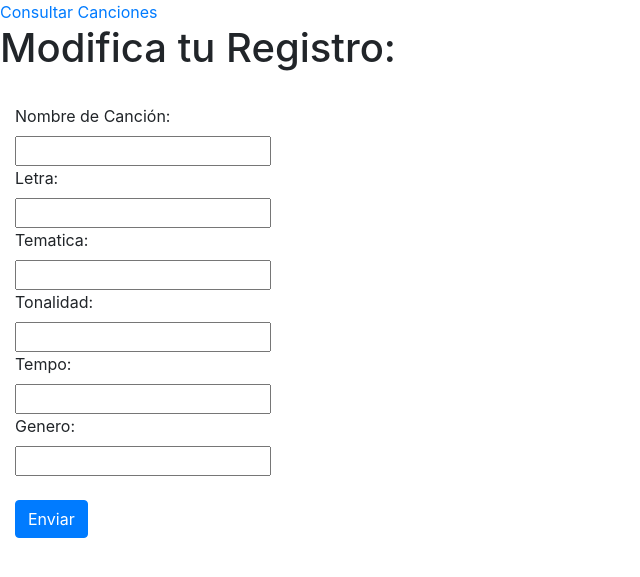
After one commit to 1088330813/CRUD-MDA-EN-SYMFONY, a Symfony app: template templates/modificar/modificar.html.twig in a window 1280 px wide. The commit adds this page. Shown: the top 577 px of the page, without its empty margins (0-640 px from the left). Run offline with Twig, Linux system fonts and the light colour scheme; the template is opened without the code that fills it, so the values that code supplies are empty; some libraries are stand-ins or nearby versions.

Commit message:
delete ejecutado

```diff
--- a/src/Repository/CancionesRepository.php
+++ b/src/Repository/CancionesRepository.php
@@ -3,6 +3,7 @@
 namespace App\Repository;
 
 use App\Entity\Canciones;
+use App\Controller\PersistirDatosController;
 use Doctrine\Bundle\DoctrineBundle\Repository\ServiceEntityRepository;
 use Doctrine\Persistence\ManagerRegistry;
 use Symfony\Config\Doctrine\Orm\EntityManagerConfig\DqlConfig;
--- a/templates/AdicionarDatos/AdicionDatos.html.twig
+++ b/templates/AdicionarDatos/AdicionDatos.html.twig
@@ -1,5 +1,7 @@
+
 
 {% extends 'base.html.twig' %}
+
 
 {% block title %} Registro de Productos {% endblock %}
 
@@ -14,7 +16,7 @@
 <div class="col-sm-6">
  <form action="{{ path('haceradiciondatos') }}" method="POST">
   <label for="ncancion">Nombre de Canción:</label><br>
-  <input type="text" id="ncancion" name="ncancion" required="required"><br>
+  <input value="{{find}}" type="text" id="ncancion" name="ncancion" required="required"><br>
   <label for="letra">Letra:</label><br>
   <input type="text" id="letra" name="letra" value=""><br>
     <label for="fname">Tematica:</label><br>
@@ -25,7 +27,7 @@
   <input type="number" id="tempo" name="tempo" value=""><br>
   <label for="genero">Genero:</label><br>
   <input type="text" id="genero" name="genero" value=""><br><br>
-  <label for="Generos">Tono:</label>
+  <label for="Generos">Generos:</label>
   <select name="generos">
   <option value="">Seleccion Categoria</option>
   {% for cocosloco in cocoslocos %}
--- a/templates/AdicionarDatos/HacerAdicionDatos.html.twig
+++ b/templates/AdicionarDatos/HacerAdicionDatos.html.twig
@@ -1,6 +1,6 @@
 <h2>Información ENVIADA con exito!</h2>
 
-{{ generos }}
+{# {{ ncancion }}
 
 {# {{ ncancion }}
 <br>
--- /dev/null
+++ b/templates/eliminar/eliminar.html.twig
@@ -0,0 +1 @@
+<h1>Eliminada exitosamente</h1>
--- /dev/null
+++ b/templates/modificar/datosmodificados.html.twig
@@ -0,0 +1 @@
+<h2>Información ENVIADA con exito!</h2>
--- /dev/null
+++ b/templates/modificar/modificar.html.twig
@@ -0,0 +1,33 @@
+
+{% extends 'base.html.twig' %}
+
+{% block title %} Modificar Productos {% endblock %}
+
+{% block body %}
+
+<a href="{{ path ('buscadores', {'nombre':'registrar'}) }}">Consultar Canciones</a>
+
+    <h1>Modifica tu Registro:</h1>
+
+   <br />
+<div class="content">
+<div class="col-sm-6">
+ <form action="{{ path('datosmodificados') }}" method="PUT">
+  <label for="ncancion">Nombre de Canción:</label><br>
+  <input value="{{find.nombreCancion}}" type="text" id="ncancion" name="ncancion" required="required"><br>
+  <label for="letra">Letra:</label><br>
+  <input value="{{find.letra}}"type="text" id="letra" name="letra" value=""><br>
+    <label for="fname">Tematica:</label><br>
+  <input value="{{find.tematica}}" type="text" id="tematica" name="tematica" value=""><br>
+  <label for="lname">Tonalidad:</label><br>
+  <input value="{{find.tonalidad}}" type="text" id="tonalidad" name="tonalidad" value=""><br>
+    <label for="fname">Tempo:</label><br>
+  <input value="{{find.tempo}}" type="number" id="tempo" name="tempo" value=""><br>
+  <label for="genero">Genero:</label><br>
+  <input value="{{find.genero}}" type="text" id="genero" name="genero" value=""><br><br>
+    <button type="submit" class="btn btn-primary">Enviar</button> <br>
+</form>
+</div>
+</div>
+
+  {% endblock %}
--- a/templates/paginador/paginador.html.twig
+++ b/templates/paginador/paginador.html.twig
@@ -46,8 +46,8 @@
             <td>{{ article.tonalidad }} </td>
             <td>{{ article.tempo }} </td>
             <td>{{ article.tematica }} </td>
-            <td><button>Modificar</button>
-            <button>Eliminar</button></td>
+            <td><a class="btn btn-warning" href="{{ path('modificar',{'id': article.id })}}">Modificar</a>
+            <a class="btn btn-danger" href="{{ path('eliminarDatos',{'id': article.id })}}">Eliminar</a></td>
 
         </tr>
     {% endfor %}
```
Also changed, not shown: src/Controller/PersistirDatosController.php (+86 -8 lines), src/Entity/Canciones.php (+17 -0 lines), src/Entity/Generos.php (+14 -0 lines).
